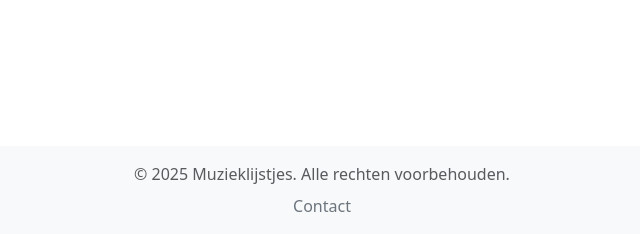
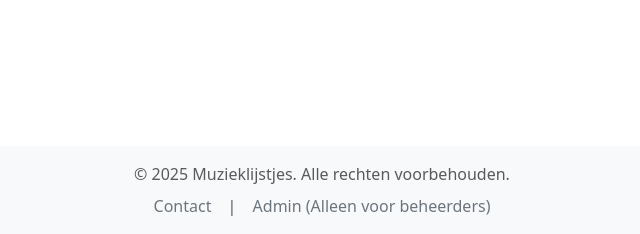
Before and after one commit to roelvanduijnhoven/muzieklijstjes-vibe, a Symfony app: template templates/album/show.html.twig in a window 1280 px wide. Shown: the part 566-800 px from the top of the page, without its empty margins (318-958 px from the left). Run offline with Twig, Linux system fonts and the light colour scheme; the template is opened without the code that fills it, so the values that code supplies are empty; some libraries are stand-ins or nearby versions.

Commit message:
Refactor album cover URL handling: Remove global variable from AlbumController and update template to directly use the parameter for album cover URL. Enhance footer template with an admin link for better navigation.

```diff
--- a/src/Controller/AlbumController.php
+++ b/src/Controller/AlbumController.php
@@ -36,7 +36,6 @@ class AlbumController extends AbstractController
         return $this->render('album/show.html.twig', [
             'album' => $album,
             'listItems' => $listItems,
-            'coverBaseUrl' => $this->getParameter('app.album_cover_base_url'),
         ]);
     }
 }
--- a/templates/album/show.html.twig
+++ b/templates/album/show.html.twig
@@ -13,7 +13,7 @@
         <div class="col-md-3">
             {% if album.imageUrl %}
                 <div class="mb-10">
-                    <img src="{{ coverBaseUrl }}{{ album.imageUrl }}" alt="Hoes van {{ album.title }}" class="img-fluid rounded shadow" style="max-width: 100%;">
+                    <img src="{{ album_cover_base_url ~ album.imageUrl }}" alt="Hoes van {{ album.title }}" class="img-fluid rounded shadow" style="max-width: 100%;">
                 </div>
             {% endif %}
         </div>
--- a/templates/common/footer.html.twig
+++ b/templates/common/footer.html.twig
@@ -3,6 +3,8 @@
         <span class="text-muted">&copy; {{ "now"|date("Y") }} Muzieklijstjes. Alle rechten voorbehouden.</span>
         <div class="mt-2">
             <a href="#" class="text-decoration-none text-secondary mx-2">Contact</a>
+            <span class="text-muted mx-1">|</span>
+            <a href="{{ path('admin') }}" class="text-decoration-none text-secondary mx-2">Admin (Alleen voor beheerders)</a>
         </div>
     </div>
 </footer>
```
